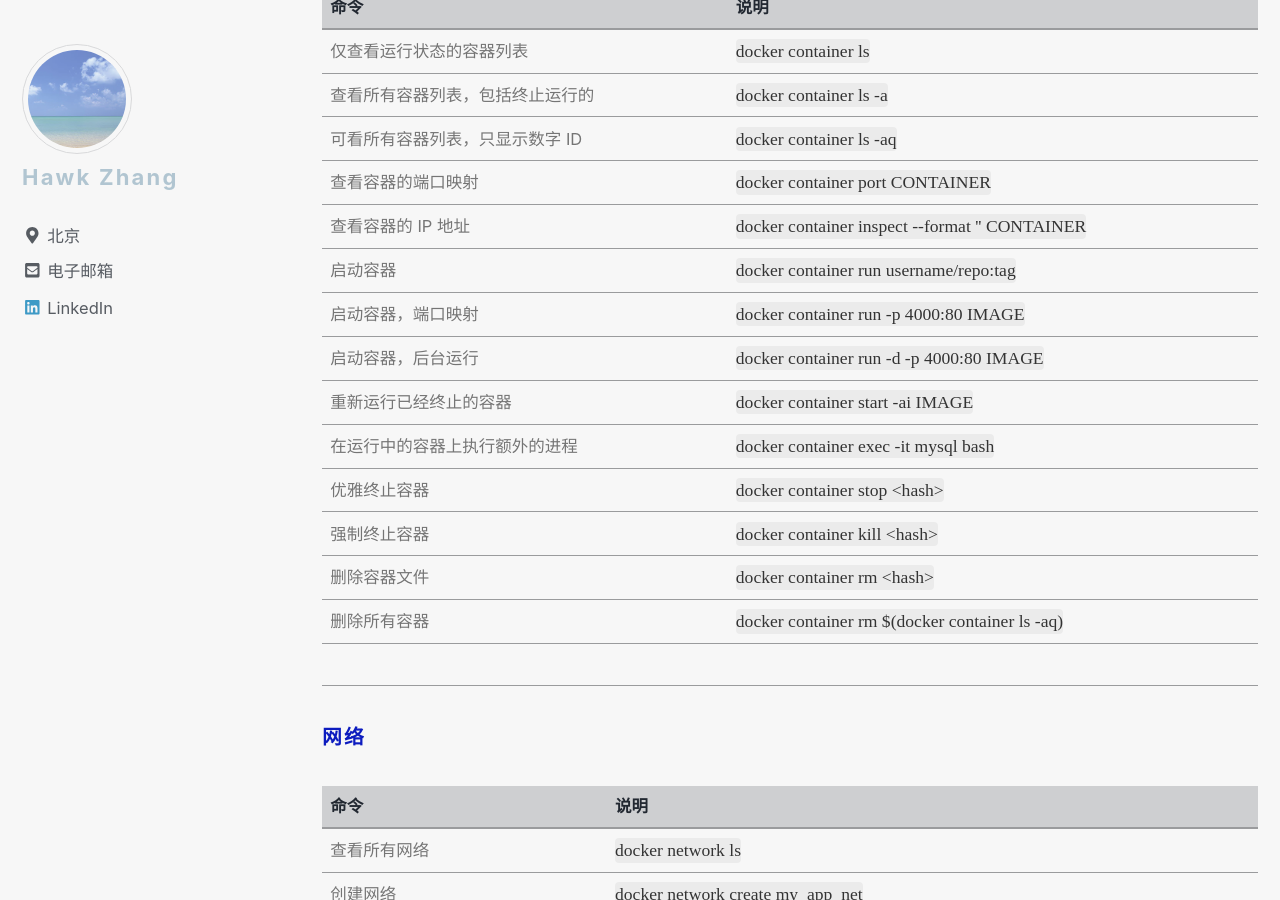
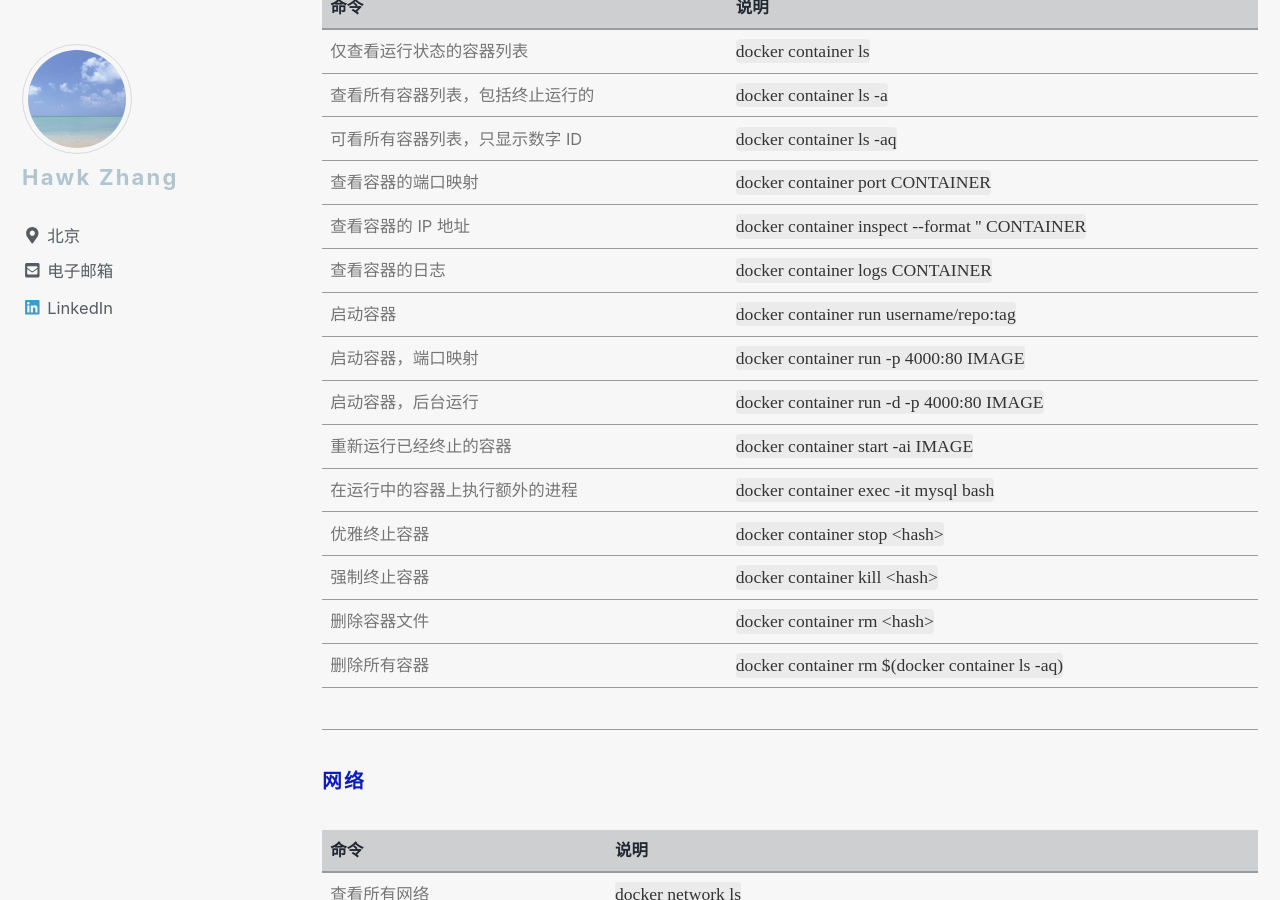
Before and after one commit to narru888/linotes_note, a Jekyll site: the page built from _posts/docker/2018-02-01-docker.basic.md, in a window 1280 px wide and 900 px high, scrolled down 14289 px. Built offline with Jekyll 4.4.1, drawn with Linux system fonts in a browser that asks for light colours; nearby versions of some CDN libraries; a script that is not in the unit is left out.

Commit message:
update on 2018-09-29 17:20:01 CST

```diff
--- a/_posts/docker/2018-02-01-docker.basic.md
+++ b/_posts/docker/2018-02-01-docker.basic.md
@@ -496,6 +496,7 @@ $ docker image push [username]/[repository]:[tag]
 可看所有容器列表，只显示数字 ID  |  `docker container ls -aq`
 查看容器的端口映射  |  `docker container port CONTAINER`
 查看容器的 IP 地址  |  `docker container inspect --format '{{ .NetworkSettings.IPAddress }}' CONTAINER`
+查看容器的日志  |  `docker container logs CONTAINER`
 启动容器  |  `docker container run username/repo:tag`
 启动容器，端口映射  |  `docker container run -p 4000:80 IMAGE`
 启动容器，后台运行  |  `docker container run -d -p 4000:80 IMAGE`
```
